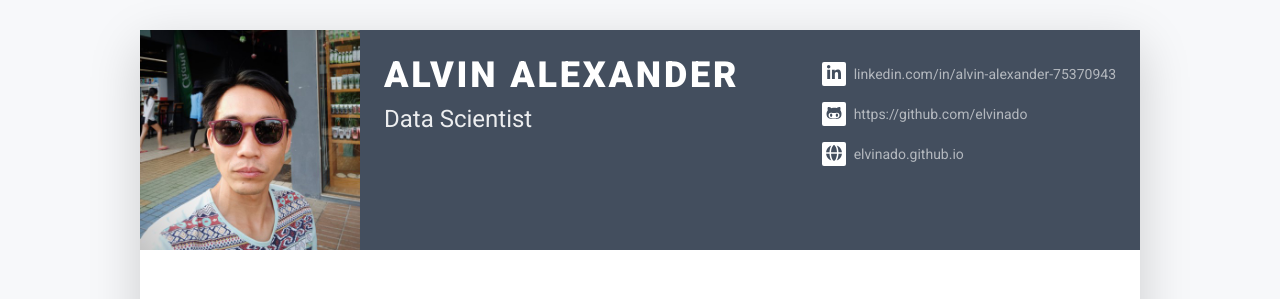
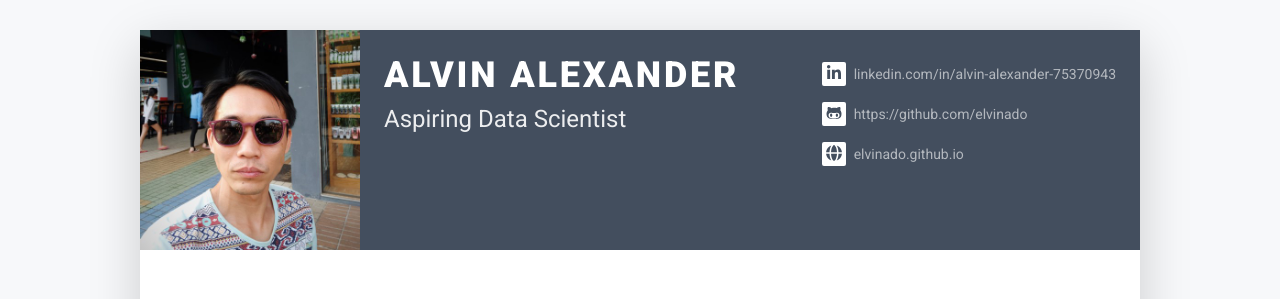
Before and after one commit to elvinado/elvinado.github.io, a Jekyll site: the page index.html, which Jekyll copies as it is, in a window 1280 px wide. Shown: the top 299 px of the page. Built offline with Jekyll 4.4.1, drawn with Linux system fonts in a browser that asks for light colours; nearby versions of some CDN libraries; library files that are not in the unit come from our copies.

Commit message:
Change Title

```diff
--- a/index.html
+++ b/index.html
@@ -33,7 +33,7 @@
 				    <div class="media-body p-4 d-flex flex-column flex-md-row mx-auto mx-lg-0">
 					    <div class="primary-info">
 						    <h1 class="name mt-0 mb-1 text-white text-uppercase text-uppercase">Alvin Alexander</h1>
-						    <div class="title mb-3">Data Scientist</div>
+						    <div class="title mb-3">Aspiring Data Scientist</div>
 						    <!--<ul class="list-unstyled">
 							    <li class="mb-2"><a href="#"><i class="far fa-envelope fa-fw mr-2" data-fa-transform="grow-3"></i>Steve.Doe@website.com</a></li>
 							    <li><a href="#"><i class="fas fa-mobile-alt fa-fw mr-2" data-fa-transform="grow-6"></i>0123 456 78900</a></li>
```
